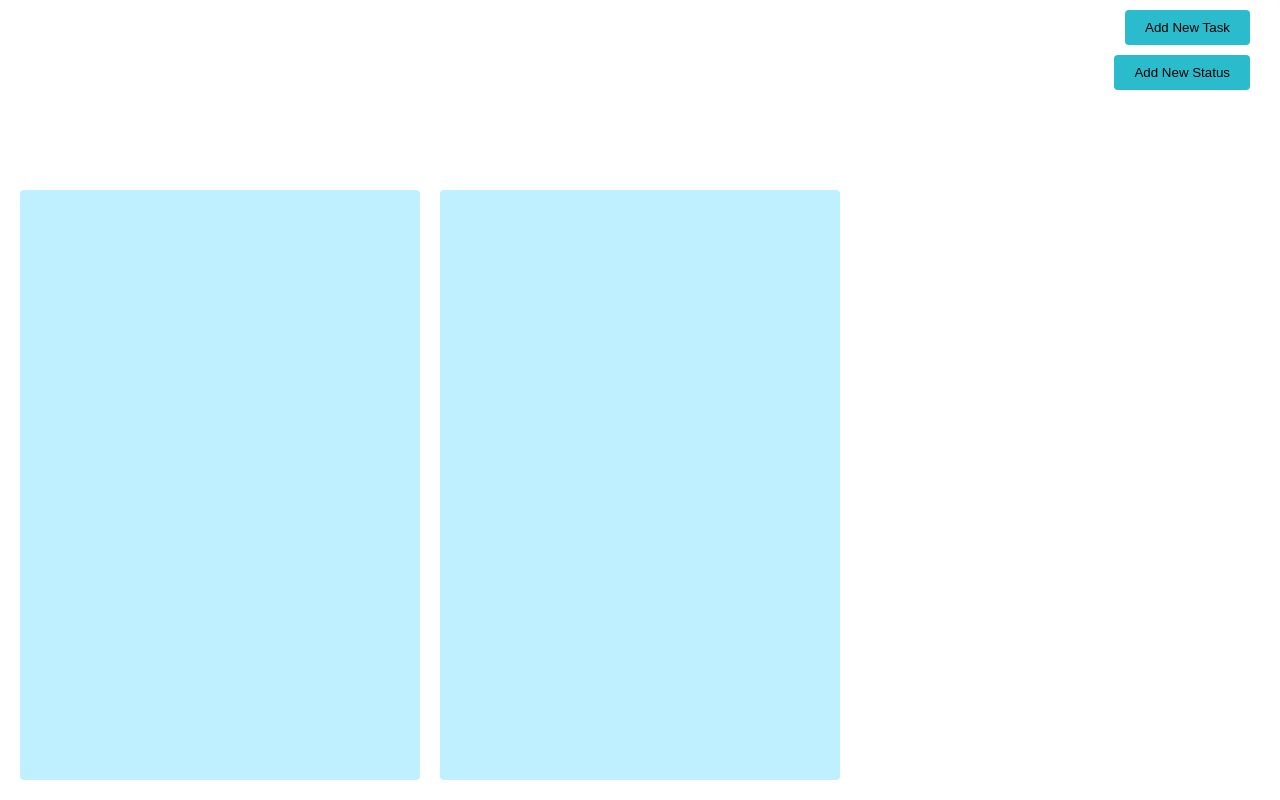
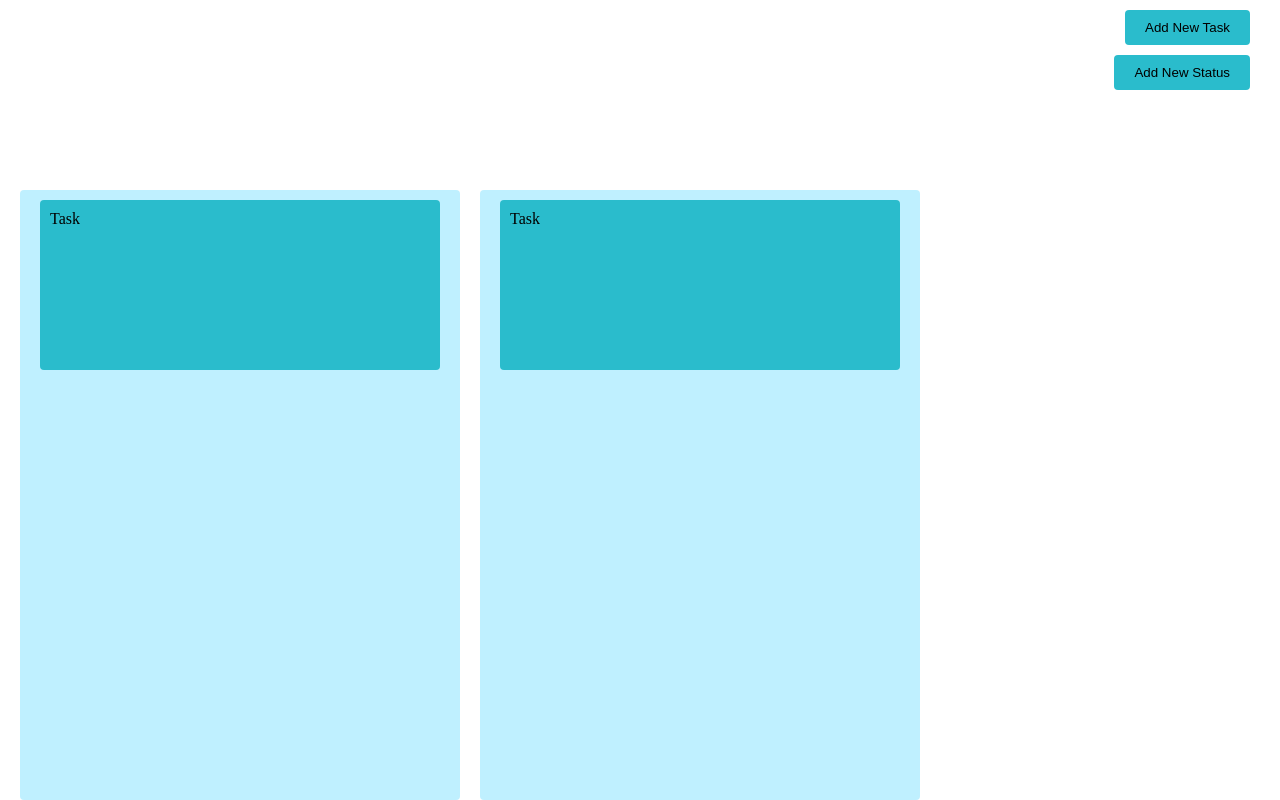
Before and after one commit to sonamguptacs/task_board, a React (Create React App) app: page / in a window 1280 px wide. Built offline with nearby package versions, Linux system fonts and the light colour scheme.

Commit message:
Created task card

```diff
--- a/src/components/StateColumn.jsx
+++ b/src/components/StateColumn.jsx
@@ -1,8 +1,11 @@
 import React from 'react'
 import './task.css'
+import Task from './Task'
 
-export const StateColumn=()=> {
+export const StateColumn = () => {
   return (
-    <div className='state_column'></div>
+    <div className="state_column">
+      <Task />
+    </div>
   )
 }
--- /dev/null
+++ b/src/components/Task.jsx
@@ -0,0 +1,5 @@
+import React from 'react'
+
+export default function Task() {
+  return <div class="task_card">Task</div>
+}
--- a/src/components/task.css
+++ b/src/components/task.css
@@ -37,4 +37,12 @@
   flex: 1 1 auto;
   height: 100%;
   max-width: 400px;
+  padding: 10px 20px;
 }
+
+.task_card {
+  border-radius: 4px;
+  height: 150px;
+  background-color: #2abccc;
+  padding: 10px;
+}
```
